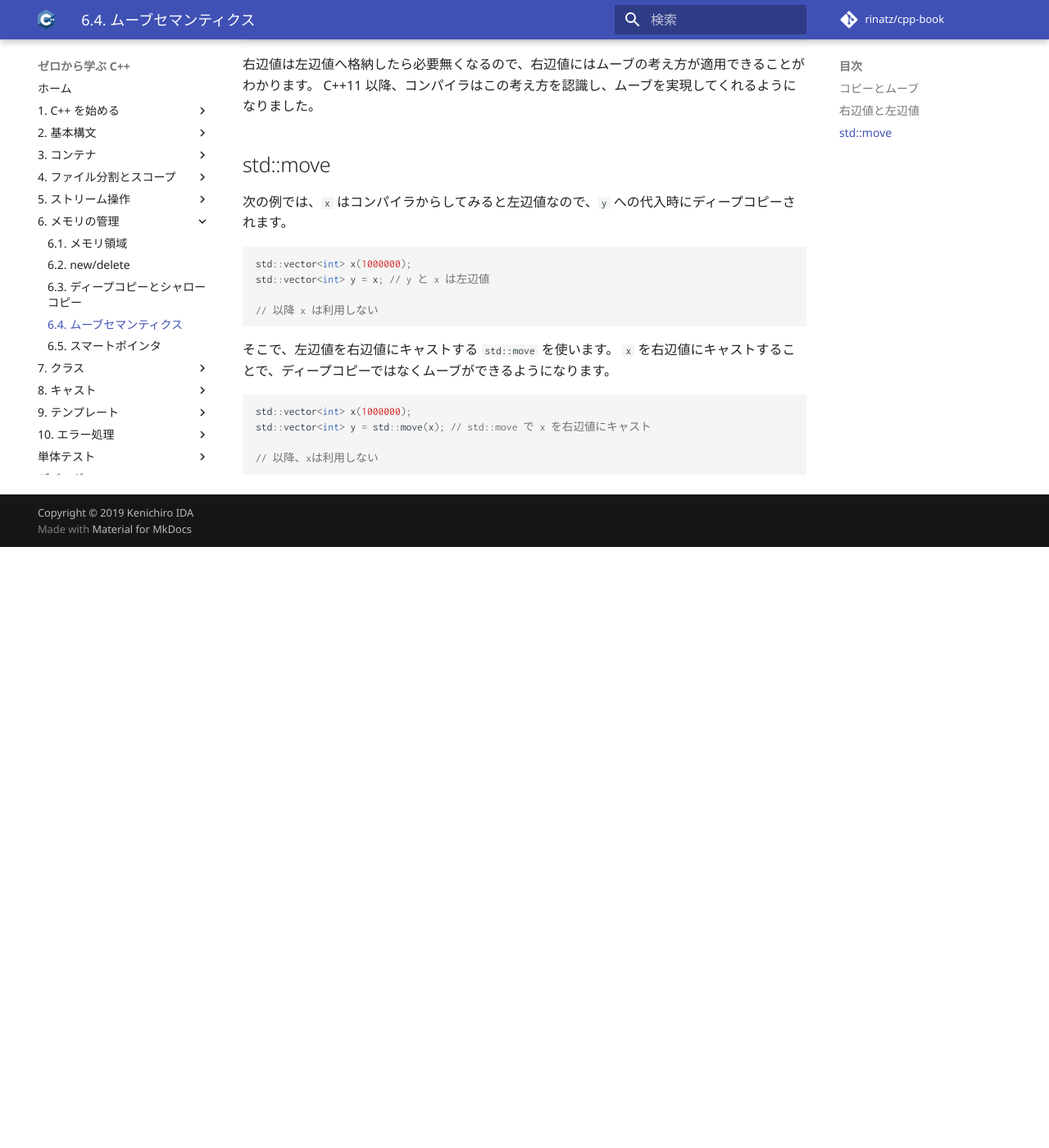
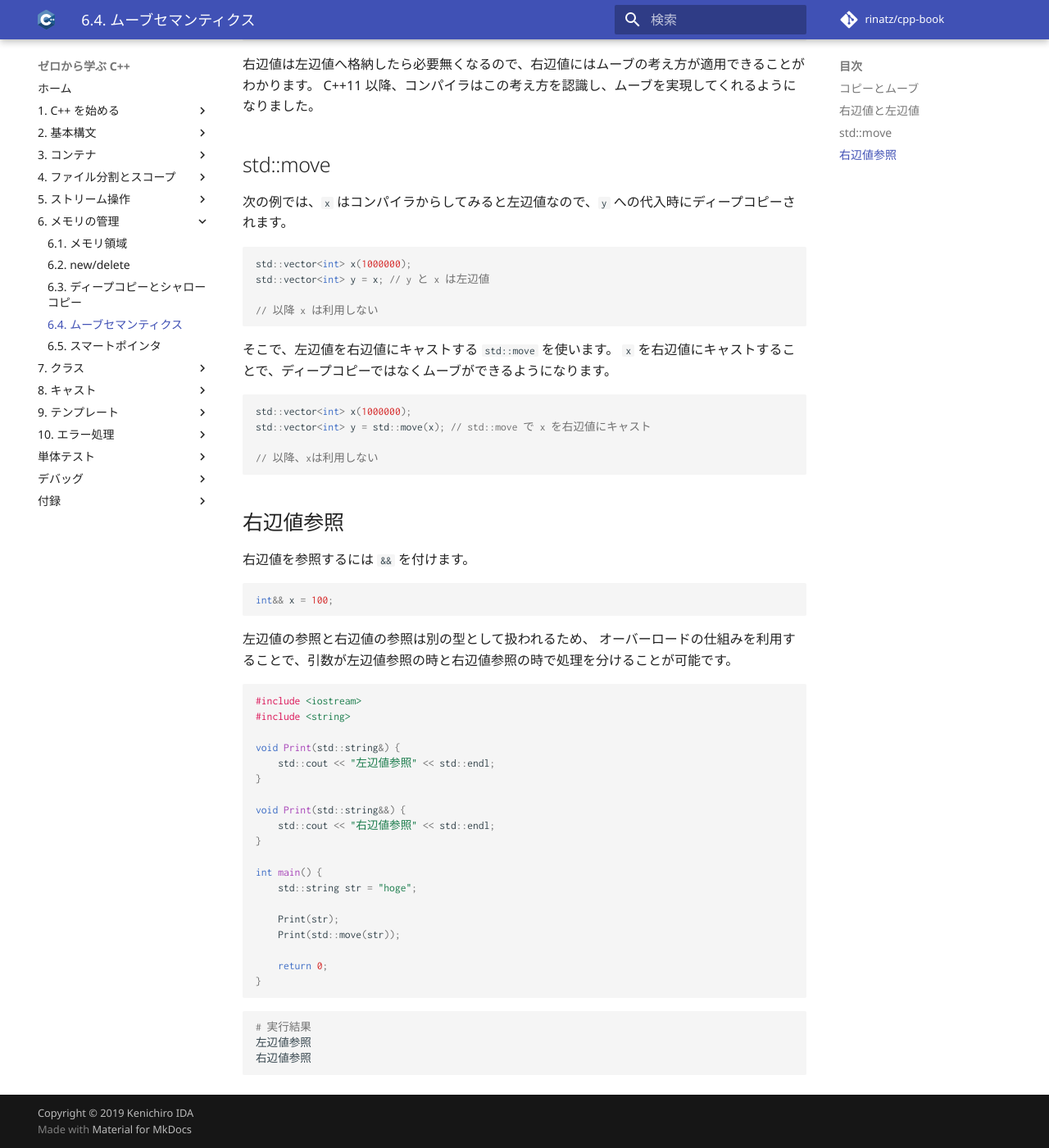
Before and after one commit to rinatz/cpp-book, an MkDocs documentation site: the page built from docs/ch06-04-move-semantics.md, in a window 1280 px wide and 1400 px high, scrolled down 990 px. Shown: the whole window at 82% size. Built offline with MkDocs 1.6.1 and Material for MkDocs 9.7.7, drawn with Linux system fonts in a browser that asks for light colours; comment, search, counter and statistics services are not loaded; before the commit the page ends 1657 px from its top, so only the background shows below that.

Commit message:
Explain rvalue reference

````diff
--- a/docs/ch06-04-move-semantics.md
+++ b/docs/ch06-04-move-semantics.md
@@ -65,3 +65,42 @@ std::vector<int> y = std::move(x); // std::move で x を右辺値にキャス
 
 // 以降、xは利用しない
 ```
+
+## 右辺値参照
+
+右辺値を参照するには `&&` を付けます。
+
+```cpp
+int&& x = 100;
+```
+
+左辺値の参照と右辺値の参照は別の型として扱われるため、
+オーバーロードの仕組みを利用することで、引数が左辺値参照の時と右辺値参照の時で処理を分けることが可能です。
+
+```cpp
+#include <iostream>
+#include <string>
+
+void Print(std::string&) {
+    std::cout << "左辺値参照" << std::endl;
+}
+
+void Print(std::string&&) {
+    std::cout << "右辺値参照" << std::endl;
+}
+
+int main() {
+    std::string str = "hoge";
+
+    Print(str);
+    Print(std::move(str));
+
+    return 0;
+}
+```
+
+```bash
+# 実行結果
+左辺値参照
+右辺値参照
+```
````
